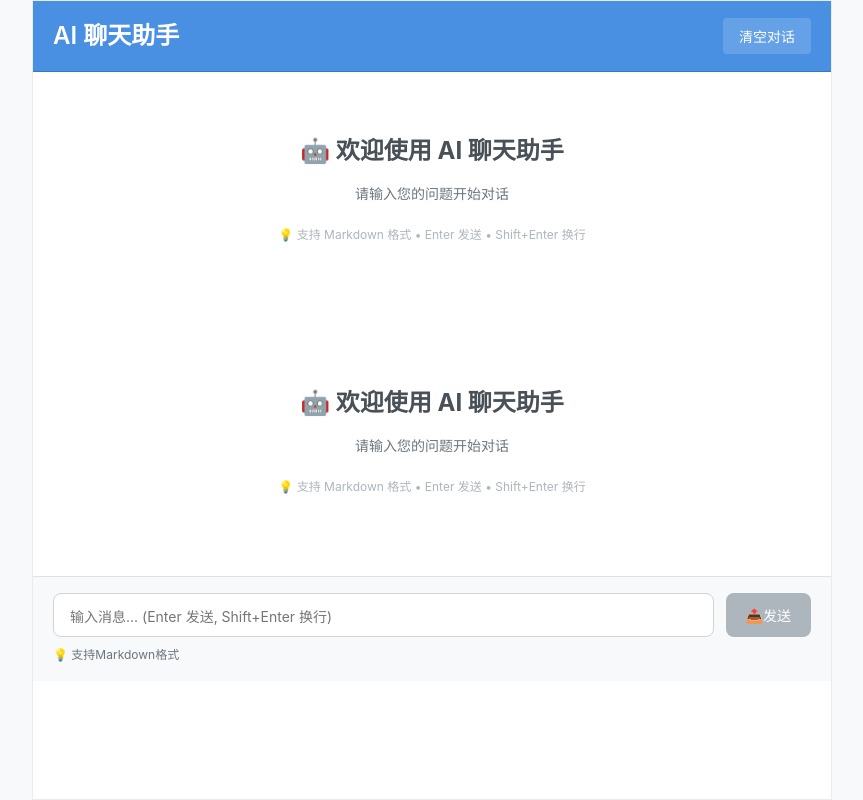
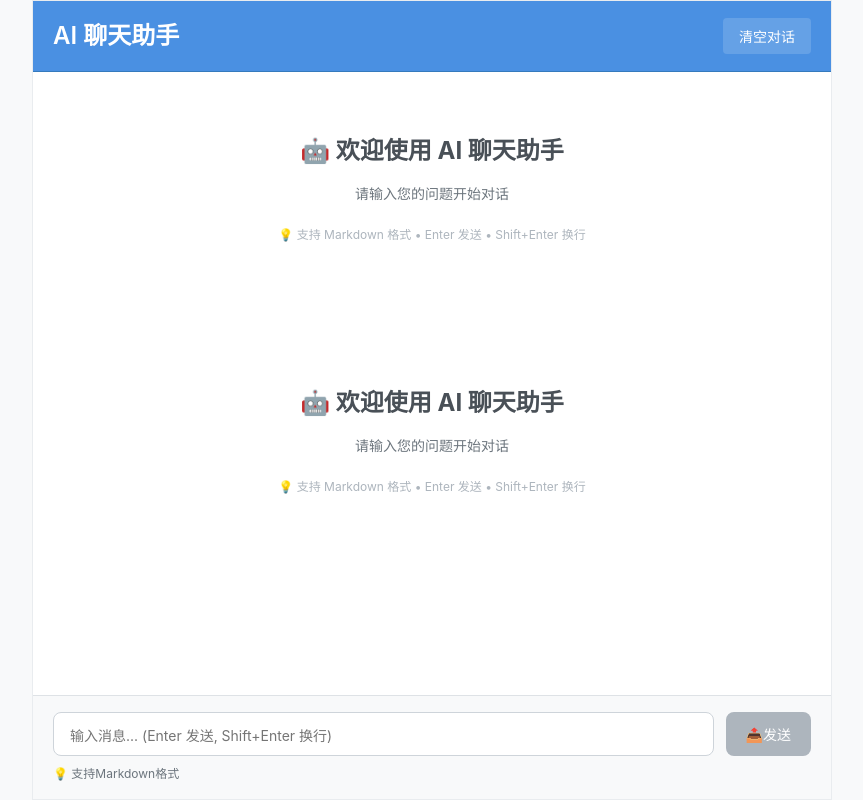
Before and after one commit to 593496637/ai-chat-tool, a React (Vite) app: page / in a window 1280 px wide. Shown: the whole page, without its empty margins (208-1071 px from the left). Built offline with nearby package versions, Linux system fonts and the light colour scheme.

Commit message:
chore: 优化界面

```diff
--- a/src/components/MessageList.tsx
+++ b/src/components/MessageList.tsx
@@ -11,10 +11,15 @@ const MessageList: React.FC = () => {
 
   // 自动滚动到底部
   useEffect(() => {
-    messagesEndRef.current?.scrollIntoView({
-      behavior: 'smooth',
-      block: 'end'
-    });
+    // 延迟滚动，确保DOM更新完成
+    const timer = setTimeout(() => {
+      messagesEndRef.current?.scrollIntoView({
+        behavior: 'smooth',
+        block: 'end'
+      });
+    }, 100);
+
+    return () => clearTimeout(timer);
   }, [messages, loading]);
 
   return (
--- a/src/index.css
+++ b/src/index.css
@@ -30,6 +30,7 @@ body {
   justify-content: space-between;
   align-items: center;
   border-bottom: 1px solid #357abd;
+  flex-shrink: 0;
 }
 
 .header h1 {
@@ -51,6 +52,13 @@ body {
 
 .clear-button:hover {
   background: rgba(255, 255, 255, 0.25);
+}
+
+.chat-container {
+  flex: 1;
+  display: flex;
+  flex-direction: column;
+  overflow: hidden;
 }
 
 .messages-container {
@@ -114,6 +122,7 @@ body {
   padding: 16px 20px;
   background: #f8f9fa;
   border-top: 1px solid #dee2e6;
+  flex-shrink: 0;
 }
 
 .input-container {
```
